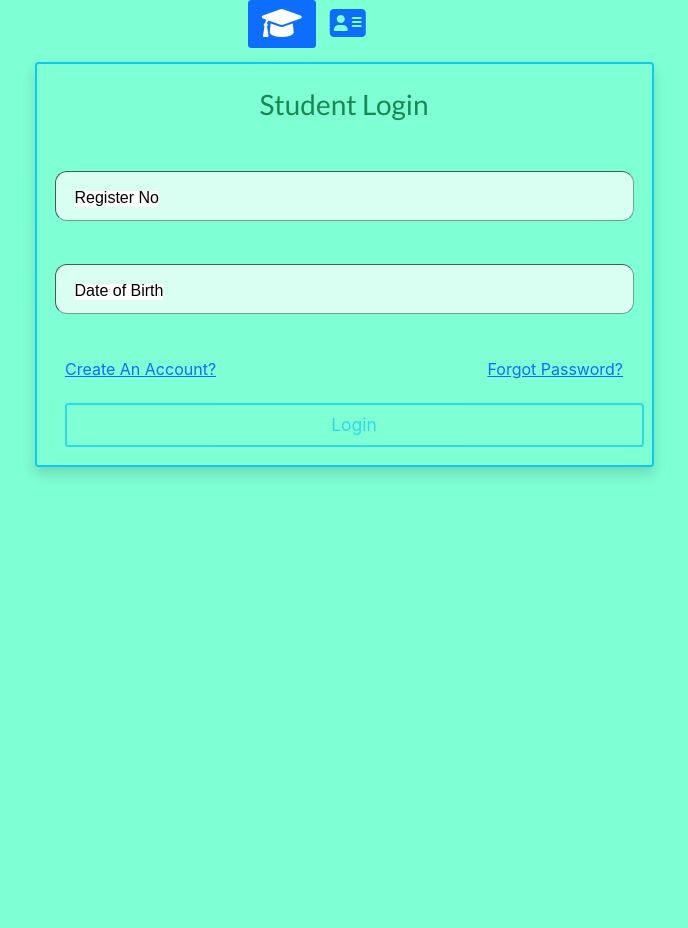
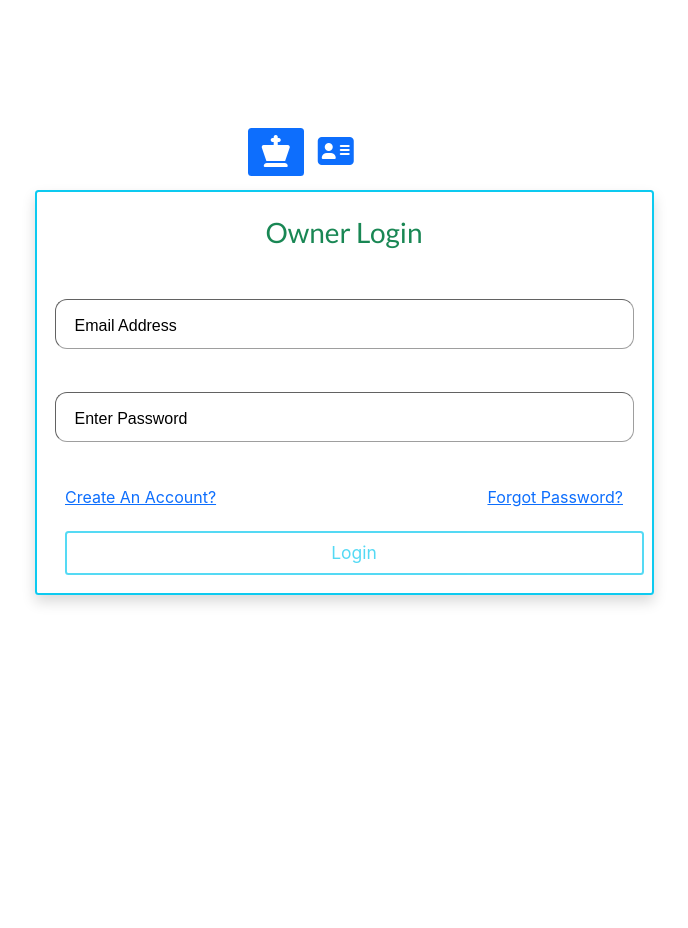
Before and after one commit to Nithesh005/Flatmates, a CodeIgniter 4 app: the page made by app/Views/login.php in a window 1280 px wide. Shown: the whole page, without its empty margins (296-984 px from the left). Before the commit the page ends 477 px from the top, so only its background shows below. Run offline with PHP 8.4 and a stand-in for CodeIgniter, Linux system fonts and the light colour scheme; the template is opened without the code that fills it, so the values that code supplies are empty; some libraries are stand-ins or nearby versions.

Commit message:
loginpage_css

```diff
--- a/app/Views/login.php
+++ b/app/Views/login.php
@@ -5,16 +5,24 @@
     <meta charset="utf-8">
     <title>Login</title>
     <!--semantic ui cdn -->
-    <link rel="stylesheet" href="https://cdnjs.cloudflare.com/ajax/libs/semantic-ui/2.4.1/semantic.min.css" integrity="sha512-8bHTC73gkZ7rZ7vpqUQThUDhqcNFyYi2xgDgPDHc+GXVGHXq+xPjynxIopALmOPqzo9JZj0k6OqqewdGO3EsrQ==" crossorigin="anonymous" referrerpolicy="no-referrer" />
+    <link rel="stylesheet" href="https://cdnjs.cloudflare.com/ajax/libs/semantic-ui/2.4.1/semantic.min.css"
+        integrity="sha512-8bHTC73gkZ7rZ7vpqUQThUDhqcNFyYi2xgDgPDHc+GXVGHXq+xPjynxIopALmOPqzo9JZj0k6OqqewdGO3EsrQ=="
+        crossorigin="anonymous" referrerpolicy="no-referrer" />
     <!--bootstrap cdn -->
-    <link href="https://cdn.jsdelivr.net/npm/bootstrap@5.1.3/dist/css/bootstrap.min.css" rel="stylesheet" integrity="sha384-1BmE4kWBq78iYhFldvKuhfTAU6auU8tT94WrHftjDbrCEXSU1oBoqyl2QvZ6jIW3" crossorigin="anonymous">
-    <script src="https://cdn.jsdelivr.net/npm/bootstrap@5.1.3/dist/js/bootstrap.bundle.min.js" integrity="sha384-ka7Sk0Gln4gmtz2MlQnikT1wXgYsOg+OMhuP+IlRH9sENBO0LRn5q+8nbTov4+1p" crossorigin="anonymous"></script>
+    <link href="https://cdn.jsdelivr.net/npm/bootstrap@5.1.3/dist/css/bootstrap.min.css" rel="stylesheet"
+        integrity="sha384-1BmE4kWBq78iYhFldvKuhfTAU6auU8tT94WrHftjDbrCEXSU1oBoqyl2QvZ6jIW3" crossorigin="anonymous">
+    <script src="https://cdn.jsdelivr.net/npm/bootstrap@5.1.3/dist/js/bootstrap.bundle.min.js"
+        integrity="sha384-ka7Sk0Gln4gmtz2MlQnikT1wXgYsOg+OMhuP+IlRH9sENBO0LRn5q+8nbTov4+1p"
+        crossorigin="anonymous"></script>
     <!-- stylesheet-->
-    <link rel="stylesheet"
-            href="<?php echo base_url(); ?>/assets/css/login.css?version=<?php echo rand(); ?>">
+    <link rel="stylesheet" href="<?php echo base_url(); ?>/assets/css/login.css?version=<?php echo rand(); ?>">
     <!-- google font -->
-    <link rel="stylesheet" href="https://fonts.googleapis.com/css?family=Roboto%3A400&display=swap" integrity="sha512-YWzhKL2whUzgiheMoBFwW8CKV4qpHQAEuvilg9FAn5VJUDwKZZxkJNuGM4XkWuk94WCrrwslk8yWNGmY1EduTA==" crossorigin="anonymous" referrerpolicy="no-referrer" />
-    <link rel="stylesheet" href="https://cdnjs.cloudflare.com/ajax/libs/font-awesome/6.0.0-beta2/css/all.min.css" integrity="sha512-YWzhKL2whUzgiheMoBFwW8CKV4qpHQAEuvilg9FAn5VJUDwKZZxkJNuGM4XkWuk94WCrrwslk8yWNGmY1EduTA==" crossorigin="anonymous" referrerpolicy="no-referrer" />
+    <link rel="stylesheet" href="https://fonts.googleapis.com/css?family=Roboto%3A400&display=swap"
+        integrity="sha512-YWzhKL2whUzgiheMoBFwW8CKV4qpHQAEuvilg9FAn5VJUDwKZZxkJNuGM4XkWuk94WCrrwslk8yWNGmY1EduTA=="
+        crossorigin="anonymous" referrerpolicy="no-referrer" />
+    <link rel="stylesheet" href="https://cdnjs.cloudflare.com/ajax/libs/font-awesome/6.0.0-beta2/css/all.min.css"
+        integrity="sha512-YWzhKL2whUzgiheMoBFwW8CKV4qpHQAEuvilg9FAn5VJUDwKZZxkJNuGM4XkWuk94WCrrwslk8yWNGmY1EduTA=="
+        crossorigin="anonymous" referrerpolicy="no-referrer" />
     <script src="https://ajax.googleapis.com/ajax/libs/jquery/3.6.3/jquery.min.js"></script>
 </head>
 
@@ -28,10 +36,14 @@
             <div class="col-lg-2 col-md-4 col-sm-12">
                 <ul class="nav nav-pills mb-3" id="pills-tab" role="tablist">
                     <li class="nav-item" role="presentation">
-                        <button class="nav-link active" id="pills-home-tab" data-bs-toggle="pill" data-bs-target="#pills-home" type="button" role="tab" aria-controls="pills-home" aria-selected="true"><i class="fa fa-mortar-board fa-2x"></i></button>
+                        <button class="nav-link active" id="pills-home-tab" data-bs-toggle="pill"
+                            data-bs-target="#pills-home" type="button" role="tab" aria-controls="pills-home"
+                            aria-selected="true"><i class="fa-solid fa-chess-king fa-2x"></i></button>
                     </li>
                     <li class="nav-item" role="presentation">
-                        <button class="nav-link" id="pills-profile-tab" data-bs-toggle="pill" data-bs-target="#pills-profile" type="button" role="tab" aria-controls="pills-profile" aria-selected="false"><i class="fa fa-vcard fa-2x"></i></button>
+                        <button class="nav-link" id="pills-profile-tab" data-bs-toggle="pill"
+                            data-bs-target="#pills-profile" type="button" role="tab" aria-controls="pills-profile"
+                            aria-selected="false"><i class="fa fa-vcard fa-2x"></i></button>
                     </li>
                 </ul>
             </div>
@@ -42,28 +54,28 @@
             <div class="col-lg-3 col-md-2"></div>
             <div class="col-lg-6 col-md-8">
                 <div class="tab-content content" id="pills-tabContent">
-                    <div class="tab-pane fade show active" id="pills-home" role="tabpanel" aria-labelledby="pills-home-tab">
+                    <div class="tab-pane fade show active" id="pills-home" role="tabpanel"
+                        aria-labelledby="pills-home-tab">
                         <div class="jumbotron border border-2 border border-info rounded rounded-o shadow shadow-md">
                             <br>
-                            <h2 class="text-center text-success ">Student Login</h2>
+                            <h2 class="text-center text-success ">Owner Login</h2>
                             <br>
                             <div class="m-3">
                                 <div class="form-outline mb-4 input-container">
-                                    <input type="text" name="reg_no" class="input" placeholder=" " id="reg_no" onblur="Alphanumeric()" />
-
-                                    <label for="reg_no" class="placeholder label">Register No </label>
-                                    <span id="studentUid_err"></span>
+                                    <input type="text" name="reg_no" class="input" placeholder=" " id="reg_no"
+                                        onblur="Alphanumeric()" />
+                                    <label for="reg_no" class="placeholder label">Email Address</label>
+                                    <span id="email_err"></span>
                                 </div>
 
                             </div>
 
                             <div class="m-3">
                                 <div class="form-outline mb-4 input-container">
-                                    <input type="text" name="dob" class="input" id="dob" placeholder=" " onfocus="datefun()" onblur="hideDatePicker();validateDate()" />
-                                    <label for="dob" class="placeholder">Date of Birth</label>
-                                    <span id="date_err"></span>
-
-                                    <!-- id="form2Example22"  -->
+                                    <input type="password" id="adminpasword" name="reg_no" class="input" placeholder=" "
+                                        onblur="passwordValidate1()" />
+                                    <label for="adminpasword" class="placeholder label">Enter Password</label>
+                                    <span id="adminPassworderr"></span>
                                 </div>
                             </div>
 
@@ -74,38 +86,45 @@
                             </div>
 
                             <div class="m-3">
-                                <input type="submit" value="Login" class="btn btn-lg border-2 border border-info  rounded text-info" style="width:100%;" id="intern_log_btn">
+                                <input type="submit" value="Login"
+                                    class="btn btn-lg border-2 border border-info  rounded text-info"
+                                    style="width:100%;" id="intern_log_btn">
                             </div>
                         </div>
                     </div>
                     <div class="tab-pane fade" id="pills-profile" role="tabpanel" aria-labelledby="pills-profile-tab">
                         <div class="jumbotron border border-2 border border-info rounded rounded-o shadow shadow-md">
                             <br>
-                            <h2 class="text-center text-success ">Admin Login</h2>
+                            <h2 class="text-center text-success ">Tenat Login</h2>
                             <br>
                             <div class="m-3">
                                 <div class="form-outline mb-4 input-container">
-                                    <input type="text" id="adminId" name="reg_no" class="input" placeholder=" " onblur="Alphanumeric1()" />
-                                    <label for="adminId" class="placeholder label">Enter User Id</label>
-                                    <span id="adminIderr"></span>
+                                    <input type="text" id="tenat_id" name="reg_no" class="input" placeholder=" "
+                                        onblur="Alphanumeric1()" />
+                                    <label for="adminId" class="placeholder label">Email Address</label>
+                                    <span id="email_er"></span>
                                 </div>
                             </div>
 
                             <div class="m-3">
                                 <div class="form-outline mb-4 input-container">
-                                    <input type="text" id="adminpasword" name="reg_no" class="input" placeholder=" " onblur="passwordValidate1()" />
+                                    <input type="text" id="tenat_pasword" name="reg_no" class="input" placeholder=" "
+                                        onblur="passwordValidate()" />
                                     <label for="adminpasword" class="placeholder label">Enter Password</label>
-                                    <span id="adminPassworderr"></span>
+                                    <span id="adminPassworderrr"></span>
                                 </div>
 
                                 <div class="row m-3">
                                     <div class="col-6"><a href="">Create An Account?</a></div>
-                                    <div class="col-6" style="display:flex;flex-direction:row-reverse;"><a href="">Forgot
+                                    <div class="col-6" style="display:flex;flex-direction:row-reverse;"><a
+                                            href="">Forgot
                                             Password?</a></div>
                                 </div>
 
                                 <div class="m-3">
-                                    <input type="submit" value="Login" class="btn btn-lg border-2 border border-info  rounded text-info" style="width:100%;" id="admin_log_btn">
+                                    <input type="submit" value="Login"
+                                        class="btn btn-lg border-2 border border-info  rounded text-info"
+                                        style="width:100%;" id="admin_log_btn">
                                 </div>
                             </div>
                         </div>
@@ -122,76 +141,28 @@
     </div>
 
     <script>
-        function datefun() {
-            var date = document.getElementById("dob");
-            date.type = "date";
-        }
 
-        function hideDatePicker() {
-            var date = document.getElementById("dob");
-            if (date.value === "") {
-                date.type = "text";
-            }
-        }
 
-        function Alphanumeric() { //registerNumber(parameter)
-            var alphanumericRegex = /^[0-9a-zA-Z]+$/;
+        // owner email validation
+
+        function Alphanumeric() {
+            var alphanumericRegex = /^[a-zA-Z0-9.!#$%&'*+/=?^_`{|}~-]+@[a-zA-Z0-9-]+(?:\.[a-zA-Z0-9-]+)*$/;
             var reg = document.getElementById("reg_no").value;
             if (!alphanumericRegex.test(reg)) {
-                $('#studentUid_err').text("Special Characters or empty sapace are not Allowed");
-                $("#studentUid_err").css({
+                $('#email_err').text("Enter propre email formate");
+                $("#email_err").css({
                     "color": "red",
                     "font-size": "10px"
                 });
                 return false;
             } else {
-                // var no_err_stu_reg = 0;
-                $('#studentUid_err').text("");
+                $('#email_err').text("");
                 return true;
             }
         }
 
-        function isDateNotExceedingCurrentDate(dateString) {
-            var inputDate = new Date(dateString);
-            var currentDate = new Date();
-            if (inputDate.getTime() < currentDate.getTime()) {
-                return true;
-            } else {
-                return false;
-            }
-        }
 
-        function validateDate() {
-            var dateString = document.getElementById("dob").value;
-            if (!isDateNotExceedingCurrentDate(dateString)) {
-                $('#date_err').text("Enter a valid Date");
-                $("#date_err").css({
-                    "color": "red",
-                    "font-size": "10px"
-                });
-                return false;
-            } else {
-                var no_err_date = 0;
-                $('#date_err').text("");
-                return true;
-            }
-        }
-
-        function Alphanumeric1() { //registerNumber(parameter)
-            var alphanumericRegex = /^[0-9a-zA-Z]+$/;
-            var reg = document.getElementById("adminId").value;
-            if (!alphanumericRegex.test(reg)) {
-                $('#adminIderr').text("Special Characters or empty sapace are not Allowed");
-                $("#adminIderr").css({
-                    "color": "red",
-                    "font-size": "10px"
-                });
-                return false;
-            } else {
-                $('#adminIderr').text("");
-                return true;
-            }
-        }
+        //Owner password validation
 
         function passwordValidate1() {
             var adminPw = document.getElementById("adminpasword").value;
@@ -209,64 +180,46 @@
             }
         }
 
-        $('#intern_log_btn').on('click', function() {
-            console.log(validateDate());
-            if (Alphanumeric() && validateDate()) {
-                alert("Success");
+
+        // tenat email validation
+
+        function Alphanumeric1() {
+            var alphanumericRegex = /^[a-zA-Z0-9.!#$%&'*+/=?^_`{|}~-]+@[a-zA-Z0-9-]+(?:\.[a-zA-Z0-9-]+)*$/;
+            var reg = document.getElementById("tenat_id").value;
+            if (!alphanumericRegex.test(reg)) {
+                $('#email_er').text("Enter propre email formate");
+                $("#email_er").css({
+                    "color": "red",
+                    "font-size": "10px"
+                });
+                return false;
             } else {
-                alert("Fail");
+                $('#email_er').text("");
+                return true;
             }
-        });
-
-        // $('#admin_log_btn').on('click', function() {
-        //     if(Alphanumeric1() && passwordValidate1()){
-        //         alert("Success");
-        //         location.replace("<?php echo base_url('/public/index.php/Home/load_option/card_show_more'); ?>");
-        //     }
-        //     else{
-        //         alert("Fail");
-        //     }
-        // });
-
-        // admin log in
-        $(document).on('click', '#admin_log_btn', function(event) {
-            event.preventDefault();
-            // alert('ahi');
-            var user_id = $('#adminId').val();
-            var password = $('#adminpasword').val();
-            $.ajax({
-                url: "<?php echo base_url('public/index.php/Intern_controller/admin_login'); ?>",
-                method: "POST",
-                dataType: "json",
-                data: {
-                    user_id: user_id,
-                    password: password,
-                },
-                success: function(res) {
-                    console.log("Admin Login");
-                    if (res === "success") {
-                        // alert("login success");
-                        location.replace("<?php echo base_url(); ?>public/index.php/Home/load_option/card_show_more");
-                    } else if (res === "new") {
-                        alert("Invalid Admin");
-
-                    }
-                    // alert(res);
-                    // console.log(res);
-
-                },
-                error: function(er) {
-                    console.log("Login Error");
-                    console.log(er);
-                }
-            });
-
-        });
-    </script>
+        }
 
 
 
+        // tenat password validation
+
+        function passwordValidate() {
+            var adminPw = document.getElementById("tenat_pasword").value;
+            // alert(adminPw.length)
+            if (adminPw.length < 8) {
+                $("#adminPassworderrr").text("Password can't be less than 8 Characters");
+                $("#adminPassworderrr").css({
+                    "color": "red",
+                    "font-size": "10px"
+                });
+                return false;
+            } else {
+                $('#adminPassworderrr').text("");
+                return true;
+            }
+        }
 
 
+    </script>
 
 </html>
--- a/assets/css/login.css
+++ b/assets/css/login.css
@@ -7,20 +7,13 @@
     min-height: 100vh;
     font-family: -apple-system,BlinkMacSystemFont,Roboto,"Segoe UI",Helvetica,Arial,sans-serif,"Apple Color Emoji","Segoe UI Emoji","Segoe UI Symbol";
     font-size:16px;
-    background-color: aquamarine;
+
   }
 
-  .navbar{
-    padding:2% ;
-    font-weight: bolder;
-    font-size:16px;
+  .container{
+    margin-top: 10%;
   }
-  .navbar-brand{
-    color:  #0492c2;
-    opacity:0.8;
-    font-size: 25px;
-    font-weight: bolder;
-  }
+
 
   img{
     width:150px;
```
